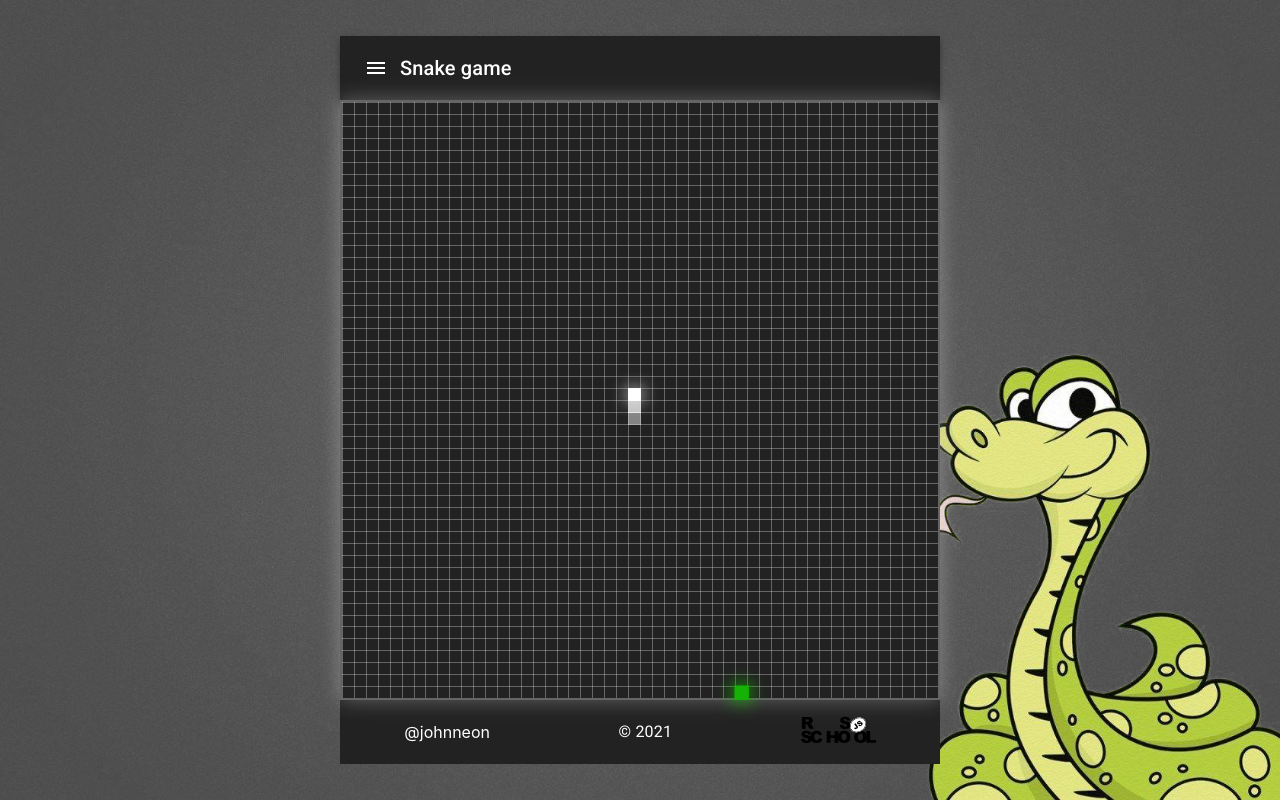
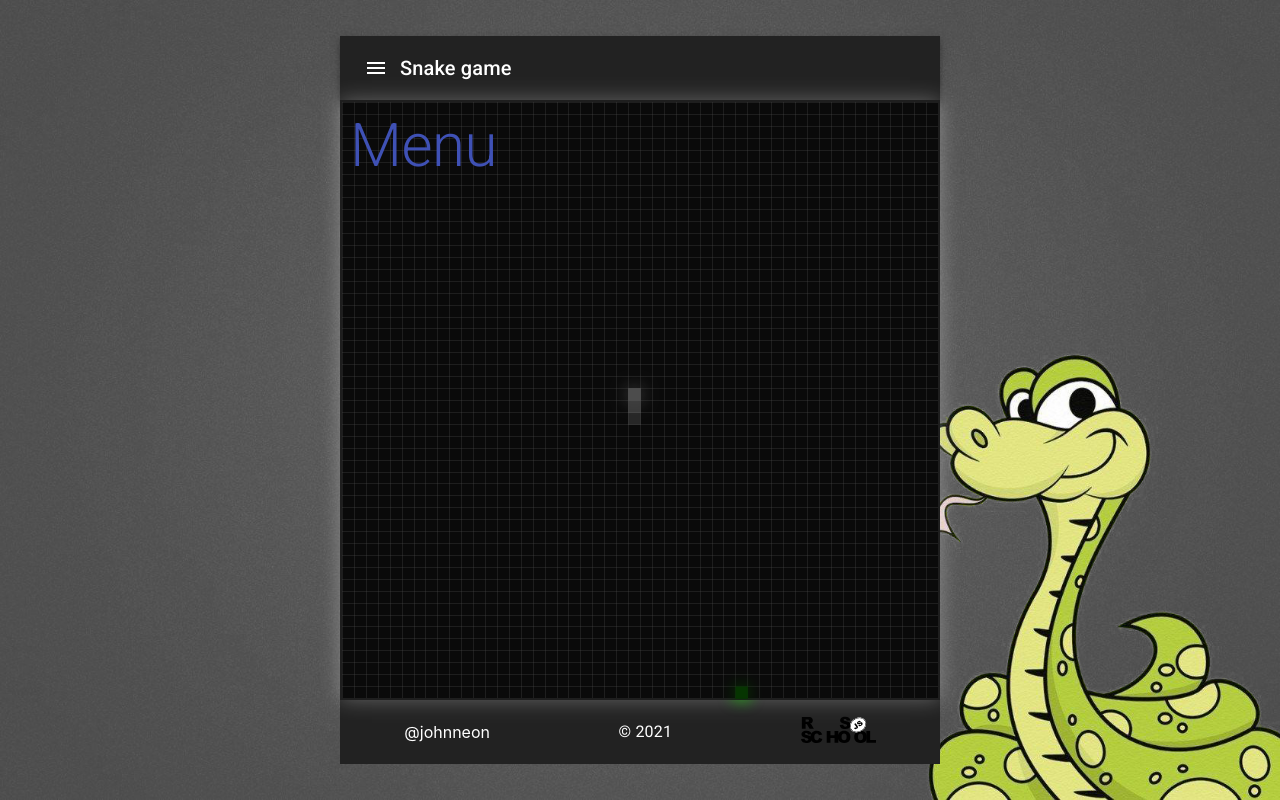
Before and after one commit to johnneon/react-game, a React (Create React App) app: page / in a window 1280 px wide. Built offline with nearby package versions, Linux system fonts and the light colour scheme.

Commit message:
feat: add pouse menu

```diff
--- a/src/App.tsx
+++ b/src/App.tsx
@@ -1,43 +1,41 @@
 import React, { useState } from 'react';
 import { makeStyles } from '@material-ui/core/styles';
-import styled from 'styled-components';
+import { Box } from '@material-ui/core';
 import Game from './components/Game/Game';
 import Header from './components/UI/Header';
 import Footer from './components/UI/Footer';
-
-const Wrapper = styled.div`
-  position: relative;
-`;
+import Menu from './components/UI/Menu';
 
 const useStyles = makeStyles({
   wrapper: {
-    background: '#222',
-    color: 'white',
+    position: 'relative',
   },
-  sidebar: {
-    position: 'absolute',
-    width: 240,
+  gameWrap: {
+    position: 'relative',
   }
 });
 
 function App() {
   const classes = useStyles();
-  const [open, setOpen] = useState(false);
+  const [open, setOpen] = useState(true);
 
-  const handleClick = () => {
+  const toggleMenu = () => {
     setOpen(!open);
   };
 
   return (
-    <Wrapper>
+    <Box className={classes.gameWrap}>
 
-      <Header toggleSidebar={handleClick} />
+      <Header toggleMenu={toggleMenu} />
 
-      <Game />
+      <Box className={classes.gameWrap}>
+        <Game pouse={open} togglePouse={toggleMenu} />
+        <Menu open={open} />
+      </Box>
 
       <Footer />
 
-    </Wrapper>
+    </Box>
   );
 }
 
--- a/src/components/Game/Game.tsx
+++ b/src/components/Game/Game.tsx
@@ -19,6 +19,8 @@ const {
   STEP
 } = variables;
 interface IGameProps {
+  pouse: boolean;
+  togglePouse: VoidFunction;
 }
 
 interface IGameState {
@@ -83,9 +85,11 @@ export default class Game extends React.Component<IGameProps, IGameState> {
       if (!this.isStoped) {
         this.isStoped = true;
         this.pouse();
+        this.props.togglePouse();
       } else {
         this.isStoped = false;
         this.play();
+        this.props.togglePouse();
       }
     }
   }
--- a/src/components/UI/Header.tsx
+++ b/src/components/UI/Header.tsx
@@ -7,7 +7,7 @@ import IconButton from '@material-ui/core/IconButton';
 import MenuIcon from '@material-ui/icons/Menu';
 
 interface IHeaderProps {
-  toggleSidebar: (event: React.MouseEvent<HTMLButtonElement>) => void;
+  toggleMenu: (event: React.MouseEvent<HTMLButtonElement>) => void;
 }
 
 const useStyles = makeStyles({
@@ -24,7 +24,7 @@ const Header: React.FunctionComponent<IHeaderProps> = (props) => {
     <AppBar className={classes.wrapper} position="static">
 
       <Toolbar>
-        <IconButton onClick={props.toggleSidebar} edge="start" color="inherit" aria-label="menu">
+        <IconButton onClick={props.toggleMenu} edge="start" color="inherit" aria-label="menu">
           <MenuIcon />
         </IconButton>
         <Typography variant="h6">
--- a/src/components/UI/Menu.tsx
+++ b/src/components/UI/Menu.tsx
@@ -1,10 +1,63 @@
 import React from 'react';
+import {
+  createStyles,
+  makeStyles,
+  Box,
+  Grid,
+  Theme,
+  Typography,
+} from '@material-ui/core';
 
 interface IMenuProps {
+  open: boolean
 }
 
+type StyledProps = {
+  open: boolean;
+}
+
+const useStyles = makeStyles((theme: Theme) =>
+  createStyles({
+    root: {
+      flexGrow: 1,
+    },
+    paper: {
+      padding: theme.spacing(2),
+      textAlign: 'center',
+      color: theme.palette.text.secondary,
+    },
+    wrapper: {
+    position: 'absolute',
+    top: 0,
+    left: 0,
+    zIndex: 3,
+    width: '100%',
+    height: '100%',
+    padding: '10px',
+    background: 'rgba(0, 0, 0, .7)',
+    transition: 'all .3s linear',
+    visibility: (props: StyledProps) => props.open ? 'visible' : 'hidden',
+    opacity: (props: StyledProps) => props.open ? 1 : 0,
+    }
+  })
+);
+
 const Menu: React.FunctionComponent<IMenuProps> = (props) => {
-  return <h1>Menu</h1>;
+  const classes = useStyles(props);
+
+  return (
+    <Box className={classes.wrapper}>
+
+      <Grid container spacing={3}>
+        <Grid item xs={12}>
+          <Typography variant="h2" color="primary">
+            Menu
+          </Typography>
+        </Grid>
+      </Grid>
+
+    </Box>
+  );
 };
 
 export default Menu;
```
